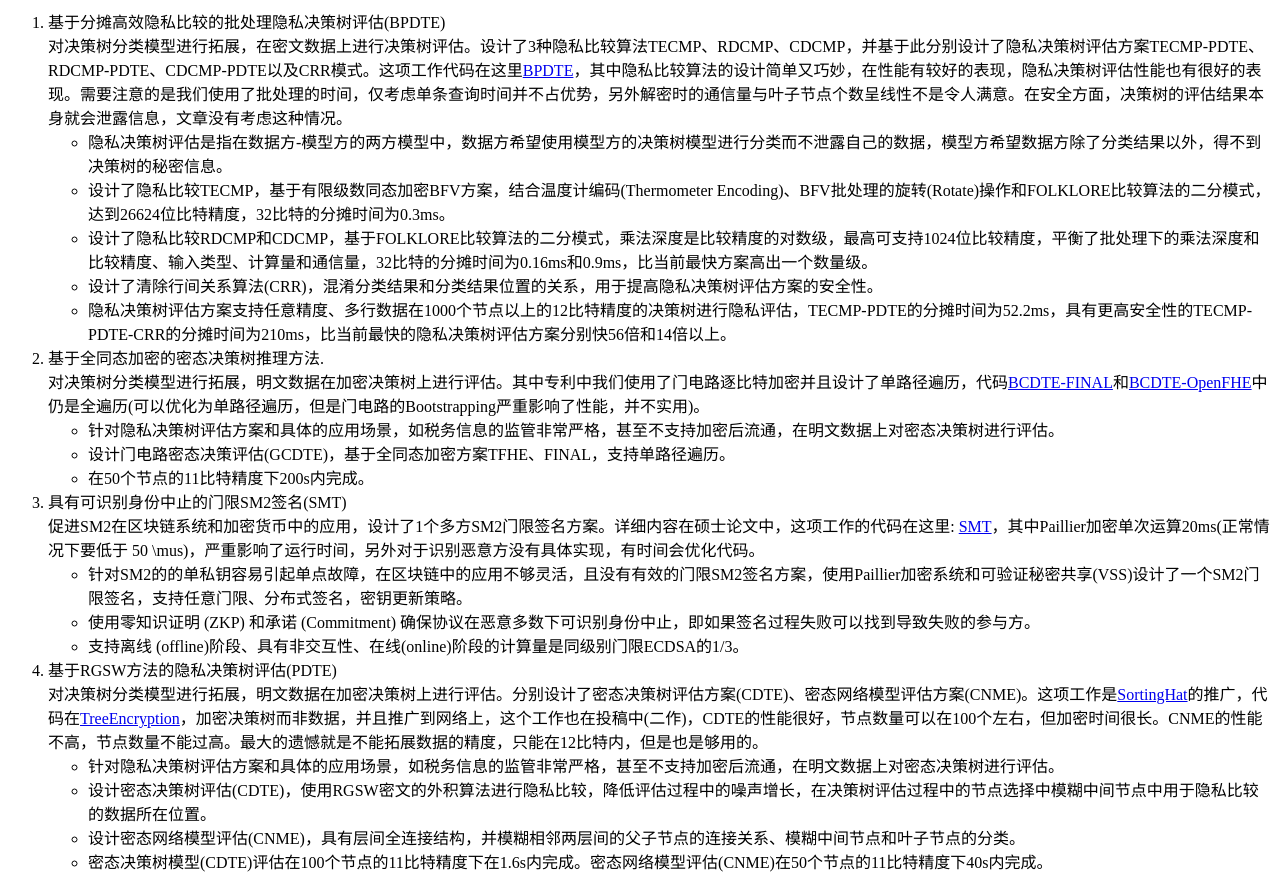
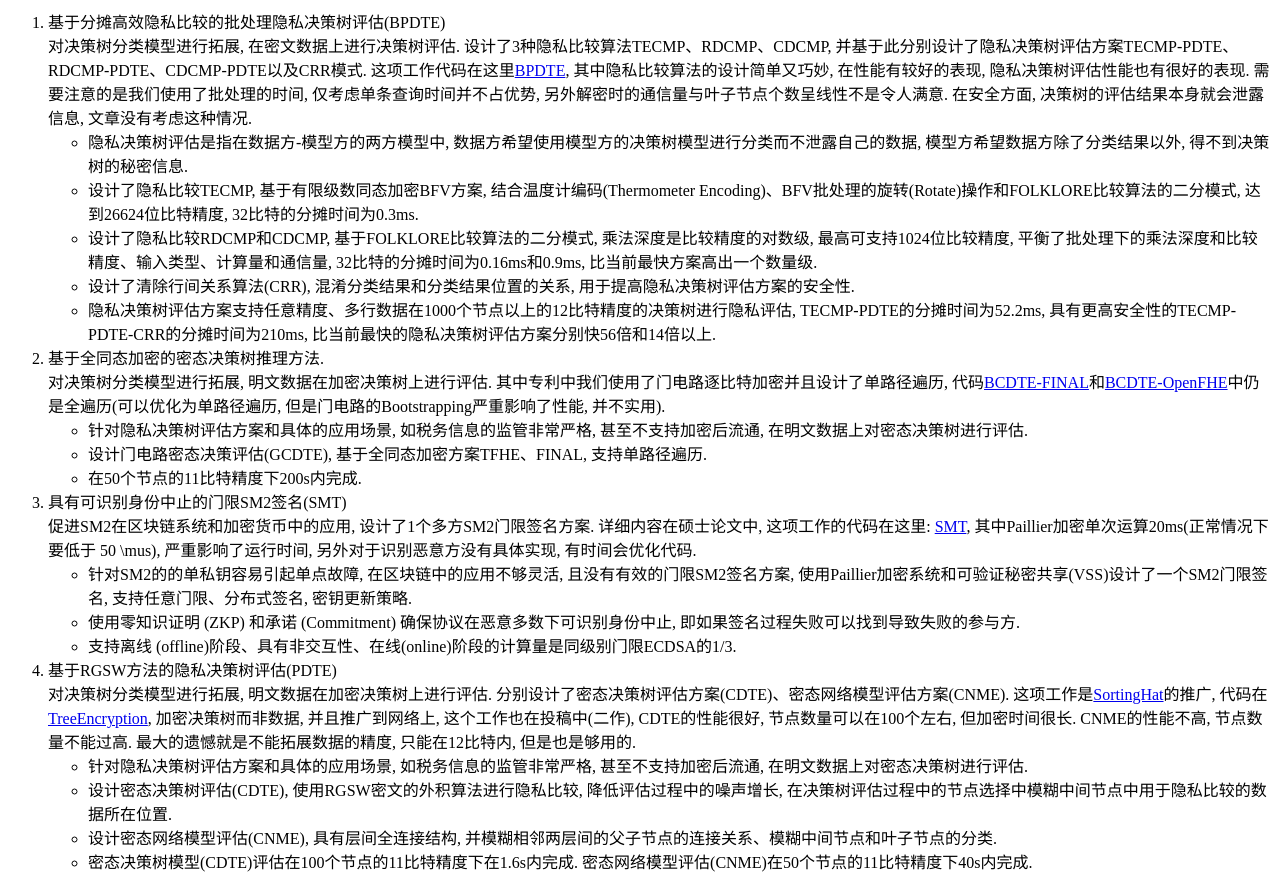
Before and after one commit to lianghuiqiang9/HuiqiangLiang.github.io, a plain HTML site: page index.html in a window 1280 px wide. Shown: the part 940-1829 px from the top of the page. Drawn offline with Linux system fonts and the light colour scheme.

Commit message:
add new submission

```diff
--- a/index.html
+++ b/index.html
@@ -9,7 +9,7 @@
     <!-- 这里是网页内容 -->
     <header>
         <h1>个人主页</h1>
-        <p>梁慧强，密码学研究员。本科就读于郑州轻工业大学，硕士就读于武汉大学，目前在观源（上海）科技有限公司，从事密码学和信息安全工作。</p>
+        <p>梁慧强, 密码学研究员. 本科就读于郑州轻工业大学, 硕士就读于武汉大学, 目前在观源（上海）科技有限公司, 从事密码学和信息安全工作. </p>
     </header>
 
     <section>
@@ -51,44 +51,44 @@
         <ol>
             <li>
                 基于分摊高效隐私比较的批处理隐私决策树评估(BPDTE)<br />
-                对决策树分类模型进行拓展，在密文数据上进行决策树评估。设计了3种隐私比较算法TECMP、RDCMP、CDCMP，并基于此分别设计了隐私决策树评估方案TECMP-PDTE、RDCMP-PDTE、CDCMP-PDTE以及CRR模式。这项工作代码在这里<a href="https://github.com/LoCCS-ViewSources/Batch-PDTE">BPDTE</a>，其中隐私比较算法的设计简单又巧妙，在性能有较好的表现，隐私决策树评估性能也有很好的表现。需要注意的是我们使用了批处理的时间，仅考虑单条查询时间并不占优势，另外解密时的通信量与叶子节点个数呈线性不是令人满意。在安全方面，决策树的评估结果本身就会泄露信息，文章没有考虑这种情况。
+                对决策树分类模型进行拓展, 在密文数据上进行决策树评估. 设计了3种隐私比较算法TECMP、RDCMP、CDCMP, 并基于此分别设计了隐私决策树评估方案TECMP-PDTE、RDCMP-PDTE、CDCMP-PDTE以及CRR模式. 这项工作代码在这里<a href="https://github.com/LoCCS-ViewSources/Batch-PDTE">BPDTE</a>, 其中隐私比较算法的设计简单又巧妙, 在性能有较好的表现, 隐私决策树评估性能也有很好的表现. 需要注意的是我们使用了批处理的时间, 仅考虑单条查询时间并不占优势, 另外解密时的通信量与叶子节点个数呈线性不是令人满意. 在安全方面, 决策树的评估结果本身就会泄露信息, 文章没有考虑这种情况.
                 <ul>
-                    <li>隐私决策树评估是指在数据方-模型方的两方模型中，数据方希望使用模型方的决策树模型进行分类而不泄露自己的数据，模型方希望数据方除了分类结果以外，得不到决策树的秘密信息。</li>
-                    <li>设计了隐私比较TECMP，基于有限级数同态加密BFV方案，结合温度计编码(Thermometer Encoding)、BFV批处理的旋转(Rotate)操作和FOLKLORE比较算法的二分模式，达到26624位比特精度，32比特的分摊时间为0.3ms。</li>
-                    <li>设计了隐私比较RDCMP和CDCMP，基于FOLKLORE比较算法的二分模式，乘法深度是比较精度的对数级，最高可支持1024位比较精度，平衡了批处理下的乘法深度和比较精度、输入类型、计算量和通信量，32比特的分摊时间为0.16ms和0.9ms，比当前最快方案高出一个数量级。</li>
-                    <li>设计了清除行间关系算法(CRR)，混淆分类结果和分类结果位置的关系，用于提高隐私决策树评估方案的安全性。</li>
-                    <li>隐私决策树评估方案支持任意精度、多行数据在1000个节点以上的12比特精度的决策树进行隐私评估，TECMP-PDTE的分摊时间为52.2ms，具有更高安全性的TECMP-PDTE-CRR的分摊时间为210ms，比当前最快的隐私决策树评估方案分别快56倍和14倍以上。</li>
+                    <li>隐私决策树评估是指在数据方-模型方的两方模型中, 数据方希望使用模型方的决策树模型进行分类而不泄露自己的数据, 模型方希望数据方除了分类结果以外, 得不到决策树的秘密信息. </li>
+                    <li>设计了隐私比较TECMP, 基于有限级数同态加密BFV方案, 结合温度计编码(Thermometer Encoding)、BFV批处理的旋转(Rotate)操作和FOLKLORE比较算法的二分模式, 达到26624位比特精度, 32比特的分摊时间为0.3ms. </li>
+                    <li>设计了隐私比较RDCMP和CDCMP, 基于FOLKLORE比较算法的二分模式, 乘法深度是比较精度的对数级, 最高可支持1024位比较精度, 平衡了批处理下的乘法深度和比较精度、输入类型、计算量和通信量, 32比特的分摊时间为0.16ms和0.9ms, 比当前最快方案高出一个数量级. </li>
+                    <li>设计了清除行间关系算法(CRR), 混淆分类结果和分类结果位置的关系, 用于提高隐私决策树评估方案的安全性. </li>
+                    <li>隐私决策树评估方案支持任意精度、多行数据在1000个节点以上的12比特精度的决策树进行隐私评估, TECMP-PDTE的分摊时间为52.2ms, 具有更高安全性的TECMP-PDTE-CRR的分摊时间为210ms, 比当前最快的隐私决策树评估方案分别快56倍和14倍以上. </li>
                 </ul>
             </li>
 
             <li>
                 基于全同态加密的密态决策树推理方法.<br />
-                对决策树分类模型进行拓展，明文数据在加密决策树上进行评估。其中专利中我们使用了门电路逐比特加密并且设计了单路径遍历，代码<a href="https://github.com/lianghuiqiang9/cdte-with-final">BCDTE-FINAL</a>和<a href="https://github.com/lianghuiqiang9/cdte-with-openfhe">BCDTE-OpenFHE</a>中仍是全遍历(可以优化为单路径遍历，但是门电路的Bootstrapping严重影响了性能，并不实用)。
+                对决策树分类模型进行拓展, 明文数据在加密决策树上进行评估. 其中专利中我们使用了门电路逐比特加密并且设计了单路径遍历, 代码<a href="https://github.com/lianghuiqiang9/cdte-with-final">BCDTE-FINAL</a>和<a href="https://github.com/lianghuiqiang9/cdte-with-openfhe">BCDTE-OpenFHE</a>中仍是全遍历(可以优化为单路径遍历, 但是门电路的Bootstrapping严重影响了性能, 并不实用).
                 <ul>
-                    <li>针对隐私决策树评估方案和具体的应用场景，如税务信息的监管非常严格，甚至不支持加密后流通，在明文数据上对密态决策树进行评估。</li>
-                    <li>设计门电路密态决策评估(GCDTE)，基于全同态加密方案TFHE、FINAL，支持单路径遍历。</li>
-                    <li>在50个节点的11比特精度下200s内完成。</li>
+                    <li>针对隐私决策树评估方案和具体的应用场景, 如税务信息的监管非常严格, 甚至不支持加密后流通, 在明文数据上对密态决策树进行评估. </li>
+                    <li>设计门电路密态决策评估(GCDTE), 基于全同态加密方案TFHE、FINAL, 支持单路径遍历. </li>
+                    <li>在50个节点的11比特精度下200s内完成. </li>
                 </ul>
             </li>
 
             <li>
                 具有可识别身份中止的门限SM2签名(SMT)<br />
-                促进SM2在区块链系统和加密货币中的应用，设计了1个多方SM2门限签名方案。详细内容在硕士论文中，这项工作的代码在这里: <a href="https://github.com/lianghuiqiang9/smt">SMT</a>，其中Paillier加密单次运算20ms(正常情况下要低于 50 \mus)，严重影响了运行时间，另外对于识别恶意方没有具体实现，有时间会优化代码。
+                促进SM2在区块链系统和加密货币中的应用, 设计了1个多方SM2门限签名方案. 详细内容在硕士论文中, 这项工作的代码在这里: <a href="https://github.com/lianghuiqiang9/smt">SMT</a>, 其中Paillier加密单次运算20ms(正常情况下要低于 50 \mus), 严重影响了运行时间, 另外对于识别恶意方没有具体实现, 有时间会优化代码.
                 <ul>
-                    <li>针对SM2的的单私钥容易引起单点故障，在区块链中的应用不够灵活，且没有有效的门限SM2签名方案，使用Paillier加密系统和可验证秘密共享(VSS)设计了一个SM2门限签名，支持任意门限、分布式签名，密钥更新策略。</li>
-                    <li>使用零知识证明 (ZKP) 和承诺 (Commitment) 确保协议在恶意多数下可识别身份中止，即如果签名过程失败可以找到导致失败的参与方。</li>
-                    <li>支持离线 (offline)阶段、具有非交互性、在线(online)阶段的计算量是同级别门限ECDSA的1/3。</li>
+                    <li>针对SM2的的单私钥容易引起单点故障, 在区块链中的应用不够灵活, 且没有有效的门限SM2签名方案, 使用Paillier加密系统和可验证秘密共享(VSS)设计了一个SM2门限签名, 支持任意门限、分布式签名, 密钥更新策略. </li>
+                    <li>使用零知识证明 (ZKP) 和承诺 (Commitment) 确保协议在恶意多数下可识别身份中止, 即如果签名过程失败可以找到导致失败的参与方. </li>
+                    <li>支持离线 (offline)阶段、具有非交互性、在线(online)阶段的计算量是同级别门限ECDSA的1/3. </li>
                 </ul>
             </li>
 
             <li>
                 基于RGSW方法的隐私决策树评估(PDTE)<br />
-                对决策树分类模型进行拓展，明文数据在加密决策树上进行评估。分别设计了密态决策树评估方案(CDTE)、密态网络模型评估方案(CNME)。这项工作是<a href="https://eprint.iacr.org/2022/757">SortingHat</a>的推广，代码在<a href="https://github.com/LoCCS-ViewSources/TreeEncryption">TreeEncryption</a>，加密决策树而非数据，并且推广到网络上，这个工作也在投稿中(二作)，CDTE的性能很好，节点数量可以在100个左右，但加密时间很长。CNME的性能不高，节点数量不能过高。最大的遗憾就是不能拓展数据的精度，只能在12比特内，但是也是够用的。
+                对决策树分类模型进行拓展, 明文数据在加密决策树上进行评估. 分别设计了密态决策树评估方案(CDTE)、密态网络模型评估方案(CNME). 这项工作是<a href="https://eprint.iacr.org/2022/757">SortingHat</a>的推广, 代码在<a href="https://github.com/LoCCS-ViewSources/TreeEncryption">TreeEncryption</a>, 加密决策树而非数据, 并且推广到网络上, 这个工作也在投稿中(二作), CDTE的性能很好, 节点数量可以在100个左右, 但加密时间很长. CNME的性能不高, 节点数量不能过高. 最大的遗憾就是不能拓展数据的精度, 只能在12比特内, 但是也是够用的.
                 <ul>
-                    <li>针对隐私决策树评估方案和具体的应用场景，如税务信息的监管非常严格，甚至不支持加密后流通，在明文数据上对密态决策树进行评估。</li>
-                    <li>设计密态决策树评估(CDTE)，使用RGSW密文的外积算法进行隐私比较，降低评估过程中的噪声增长，在决策树评估过程中的节点选择中模糊中间节点中用于隐私比较的数据所在位置。</li>
-                    <li>设计密态网络模型评估(CNME)，具有层间全连接结构，并模糊相邻两层间的父子节点的连接关系、模糊中间节点和叶子节点的分类。</li>
-                    <li>密态决策树模型(CDTE)评估在100个节点的11比特精度下在1.6s内完成。密态网络模型评估(CNME)在50个节点的11比特精度下40s内完成。</li>
+                    <li>针对隐私决策树评估方案和具体的应用场景, 如税务信息的监管非常严格, 甚至不支持加密后流通, 在明文数据上对密态决策树进行评估. </li>
+                    <li>设计密态决策树评估(CDTE), 使用RGSW密文的外积算法进行隐私比较, 降低评估过程中的噪声增长, 在决策树评估过程中的节点选择中模糊中间节点中用于隐私比较的数据所在位置. </li>
+                    <li>设计密态网络模型评估(CNME), 具有层间全连接结构, 并模糊相邻两层间的父子节点的连接关系、模糊中间节点和叶子节点的分类. </li>
+                    <li>密态决策树模型(CDTE)评估在100个节点的11比特精度下在1.6s内完成. 密态网络模型评估(CNME)在50个节点的11比特精度下40s内完成. </li>
                 </ul>
             </li>
         </ol>
```
